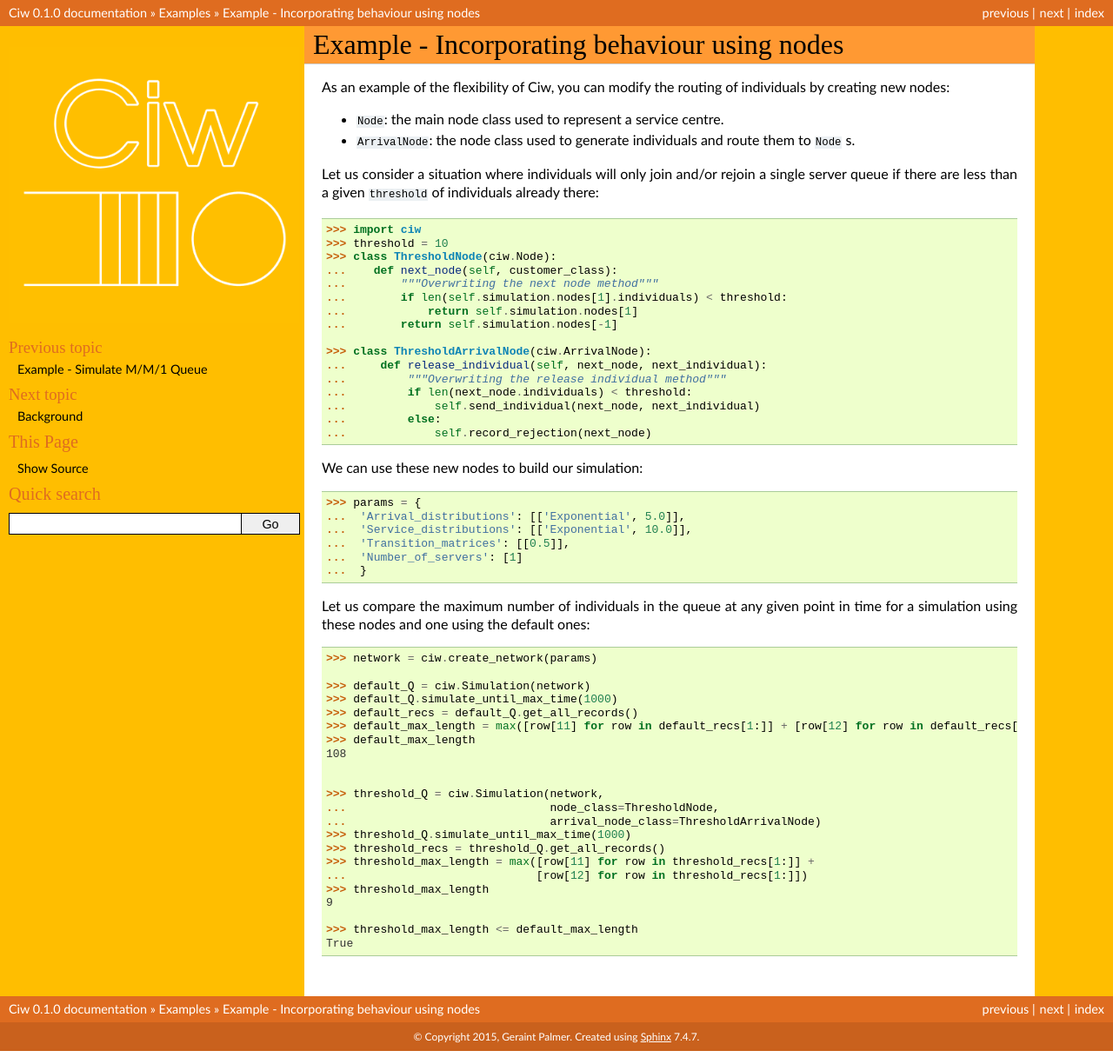
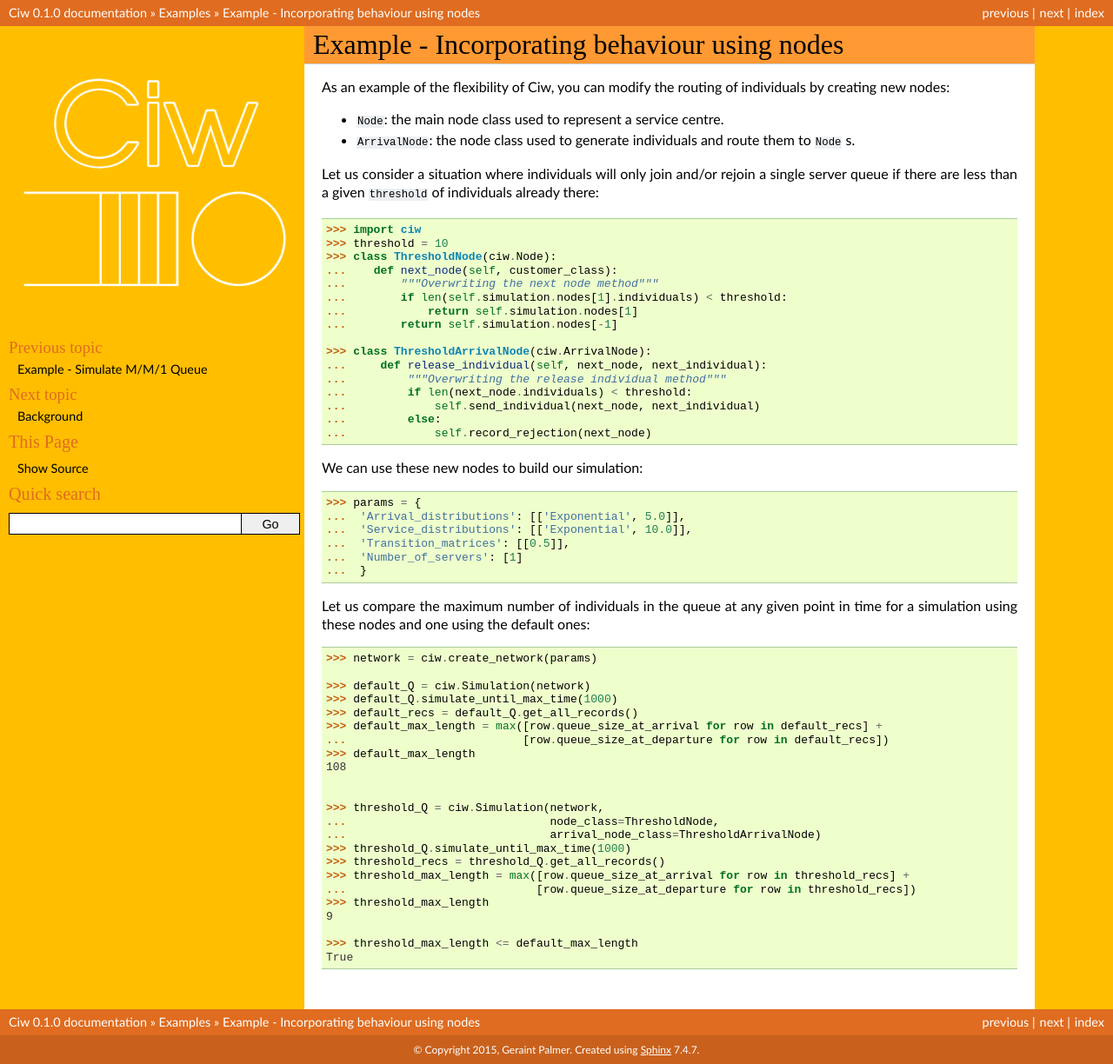
Before and after one commit to CiwPython/Ciw, a Sphinx documentation site: the page built from docs/Examples/new_nodes.rst, in a window 1280 px wide. Shown: the whole page at 87% size. Built offline with Sphinx 7.4.7, drawn with Linux system fonts in a browser that asks for light colours.

Commit message:
update docs with namedtuple

```diff
--- a/docs/Examples/mm1.rst
+++ b/docs/Examples/mm1.rst
@@ -26,8 +26,8 @@ It then returns the average wait in the system::
     ...     N = ciw.create_network(params_dict)
     ...     Q = ciw.Simulation(N)
     ...     Q.simulate_until_max_time(250)
-    ...     records = Q.get_all_records(headers=False)
-    ...     waits = [row[4] for row in records if row[3] > warmup]
+    ...     records = Q.get_all_records()
+    ...     waits = [row.waiting_time for row in records if row.arrival_date > warmup]
     ...     return sum(waits)/len(waits)
 
     >>> seed(27)
--- a/docs/Examples/new_nodes.rst
+++ b/docs/Examples/new_nodes.rst
@@ -49,7 +49,8 @@ point in time for a simulation using these nodes and one using the default ones:
     >>> default_Q = ciw.Simulation(network)
     >>> default_Q.simulate_until_max_time(1000)
     >>> default_recs = default_Q.get_all_records()
-    >>> default_max_length = max([row[11] for row in default_recs[1:]] + [row[12] for row in default_recs[1:]])
+    >>> default_max_length = max([row.queue_size_at_arrival for row in default_recs] +
+    ...                          [row.queue_size_at_departure for row in default_recs])
     >>> default_max_length  # doctest: +SKIP
     108
 
@@ -59,8 +60,8 @@ point in time for a simulation using these nodes and one using the default ones:
     ...                              arrival_node_class=ThresholdArrivalNode)
     >>> threshold_Q.simulate_until_max_time(1000)
     >>> threshold_recs = threshold_Q.get_all_records()
-    >>> threshold_max_length = max([row[11] for row in threshold_recs[1:]] +
-    ...                            [row[12] for row in threshold_recs[1:]])
+    >>> threshold_max_length = max([row.queue_size_at_arrival for row in threshold_recs] +
+    ...                            [row.queue_size_at_departure for row in threshold_recs])
     >>> threshold_max_length
     9
 
--- a/docs/Features/state_tracker.rst
+++ b/docs/Features/state_tracker.rst
@@ -27,7 +27,7 @@ This denotes 3 customers at the first node, 0 of which are blocked; 5 customers
 
 The Simulation obeject takes in the optional argument :code:`tracker` used as follows::
 
-    Q = ciw.Simulation(N,, tracker='Naive') # doctest:+SKIP
+    Q = ciw.Simulation(N,, tracker='Naive') # doctest: +SKIP
 
 
 .. _matrix:
@@ -49,4 +49,4 @@ This denotes 3 customers at the first node, 5 customers at the second node, 10 c
 
 The Simulation obeject takes in the optional argument :code:`tracker` used as follows::
 
-    Q = ciw.Simulation(N, tracker='Matrix') # doctest:+SKIP
+    Q = ciw.Simulation(N, tracker='Matrix') # doctest: +SKIP
```
Also changed, not shown: 2 other files.
